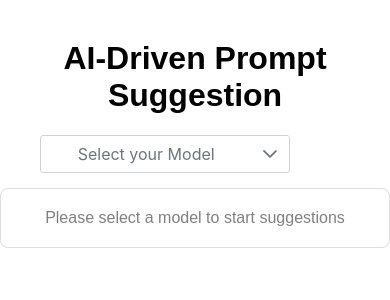
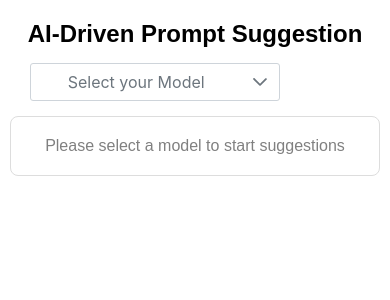
Before and after one commit to AshanLakshitha16763/Medical_Assistant_AI_suggestion, a React (Create React App) app in the folder AI_Suggestion_App/frontend/: page / in a window 390 px wide. Shown: the top 300 px of the page. Built offline with nearby package versions, Linux system fonts and the light colour scheme.

Commit message:
adding Responsiveness

```diff
--- a/AI_Suggestion_App/frontend/src/App.css
+++ b/AI_Suggestion_App/frontend/src/App.css
@@ -4,3 +4,39 @@
   margin-top: 40px;
 
 }
+
+/* Mobile devices (up to 480px) */
+@media screen and (max-width: 480px) {
+  .App {
+    margin-top: 20px;
+    padding: 0 10px;
+  }
+
+  .App h1 {
+    font-size: 24px;
+    margin-bottom: 15px;
+  }
+}
+
+/* Tablets (481px to 768px) */
+@media screen and (min-width: 481px) and (max-width: 768px) {
+  .App {
+    margin-top: 30px;
+    padding: 0px 15px;
+  }
+
+  .App h1 {
+    font-size: 28px;
+    margin-bottom: 20px;
+  }
+}
+
+/* Desktop (1200px and above) */
+@media screen and (min-width: 1200px) {
+  .App {
+    margin-top: 50px;
+    max-width: 1200px;
+    margin-left: auto;
+    margin-right: auto;
+  }
+}
```
Also changed, not shown: 2 other files (tests, documents, lock files or other folders).
